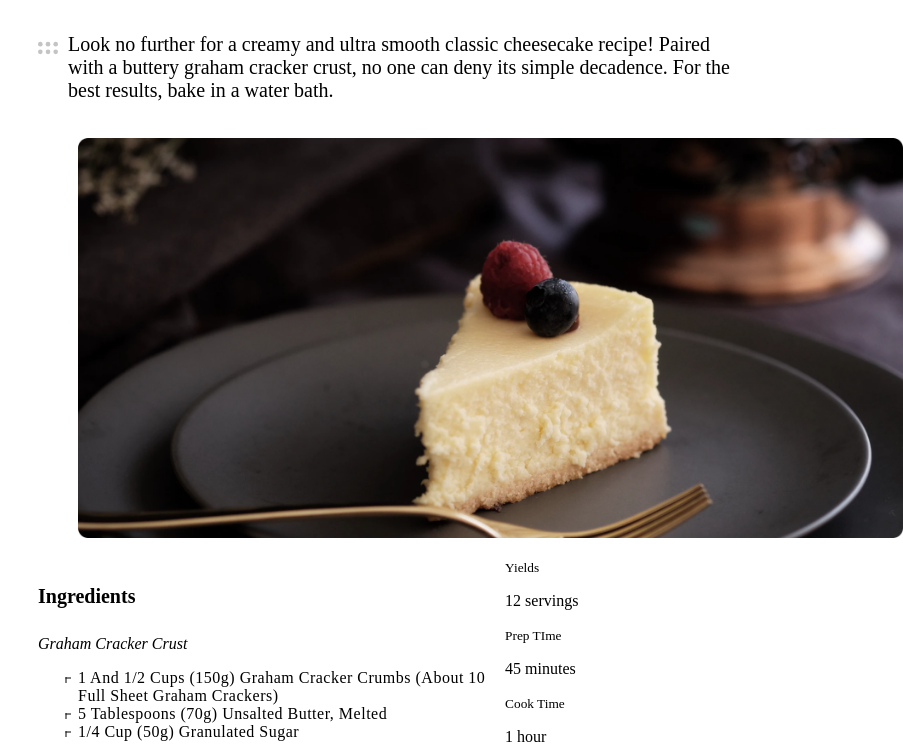
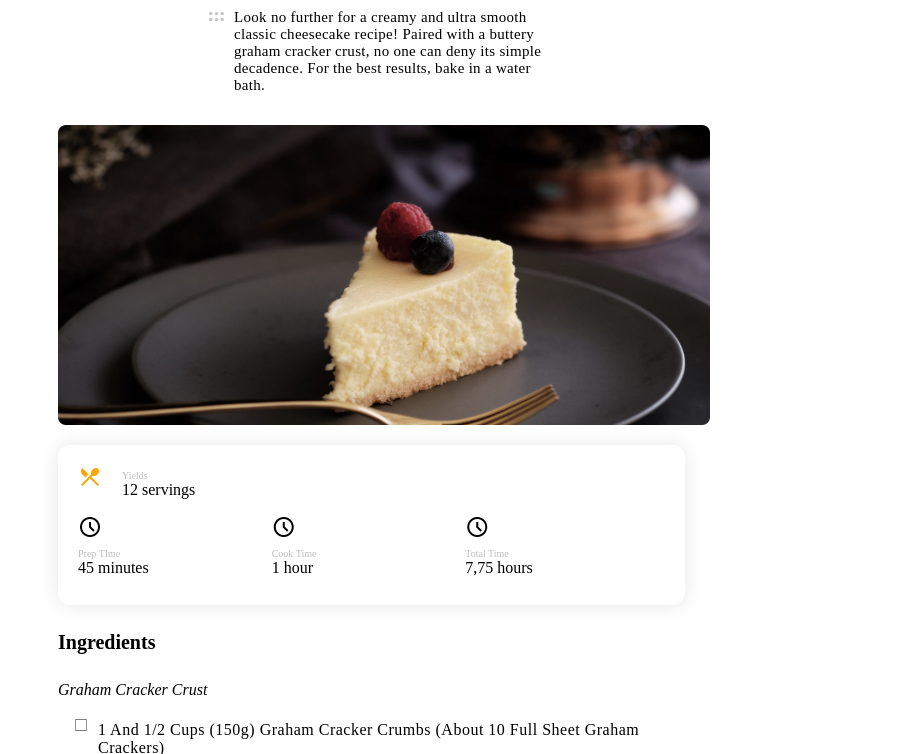
Before and after one commit to ClaydLena/rdw_html_css, a plain HTML site: page index.html in a window 768 px wide. Shown: the part 81-835 px from the top of the page, 903 px wide, since content can reach past the window. Drawn offline with nearby package versions, Linux system fonts and the light colour scheme; a script that the page names is missing; files whose address does not match are found by name.

Commit message:
adicionando media queries

```diff
--- a/index.html
+++ b/index.html
@@ -8,6 +8,7 @@
     <link rel="shortcut icon" href="./assets/devchallenges.png" type="image/x-icon">
     <link rel="stylesheet" href="./style.css">
     <script src="./script.js"></script>
+    <link rel="stylesheet" href="https://fonts.googleapis.com/css2?family=Material+Symbols+Outlined:opsz,wght,FILL,GRAD@20..48,100..700,0..1,-50..200" />
 </head>
 <body>
     <header>
@@ -98,33 +99,33 @@
                     </ol>
 
                 </div>
-                <em>Source: https://sallysbakingaddiction.com/classic-cheesecake/</em>
+                <em class="source">Source: https://sallysbakingaddiction.com/classic-cheesecake/</em>
             </main>
             <aside>
                 <div class="recipe-details">
                     <div class="recipe-detail-item">
-                        <i></i>
+                        <span class="material-symbols-outlined">restaurant_menu</span>
                         <div class="recipe-detail-item-txt">
                             <small>Yields</small>
                             <p>12 servings</p>
                         </div>
                     </div>
                     <div class="recipe-detail-item">
-                        <i></i>
+                        <span class="material-symbols-outlined">schedule</span>
                         <div class="recipe-detail-item-txt">
                             <small>Prep TIme</small>
                             <p>45 minutes</p>
                         </div>
                     </div>
                     <div class="recipe-detail-item">
-                        <i></i>
+                        <span class="material-symbols-outlined">schedule</span>
                         <div class="recipe-detail-item-txt">
                             <small>Cook Time </small>
                             <p>1 hour</p>
                         </div>
                     </div>
                     <div class="recipe-detail-item">
-                        <i></i>
+                        <span class="material-symbols-outlined">schedule</span>
                         <div class="recipe-detail-item-txt">
                             <small>Total Time</small>
                             <p>7,75 hours</p>
--- a/style.css
+++ b/style.css
@@ -1,65 +1,194 @@
 body{
-    width: auto;
-    overflow-x: hidden;
-    overflow-y: auto;
-    padding:0 30px;
-    height: fit-content;
+    padding:0 150px;
+}
+
+header, section, footer{
+    margin: 0 40px;
+}
+
+.header-text {
+    display: flex;
+    font-size: 15px;
+    flex-direction: row;
+    column-gap: 10px;
+    letter-spacing: 0.3px;
+    width: 540px;
+}
+
+.header-text img {
+    margin-top: 15px;
+    width: 15px;
+    height: 15px;
 }
 
 
-.header-title{
-    font-size: 34px;
+ img {
+    height: 400px;
+    width: 100%;
 }
 
-.header-text{
-    display: flex;
-    font-size: 20px;
-    flex-direction: row;
-    column-gap: 10px;
-}
 
-.header-text img {
-    margin-top: 25px;
-    width: 20px;
-    height: 20px;
-}
-
-.header-intro{
-    align-items: center;
-}
-
-article{
-    width: 90%;
-}
-
-figure img {
-    height: 400px;
-    padding: 0;
-}
-
-.sec-title{
+.sec-title {
     font-size: 20px;
 }
 
-.ingredients-list{
+.ingredients-list {
+    align-items: center;
     letter-spacing: 0.5px;
-    list-style:url('./assets/square.svg');
+    list-style: url('./assets/check_box.svg');
     text-transform: capitalize;
 }
 
 
-.instructions-list .instruction-list-item{
+.instructions-list .instruction-list-item {
     letter-spacing: 0.5px;
     margin-top: 15px;
     counter-increment: step-counter;
-
 }
 
 .instructions-list .instruction-list-item::marker {
     color: orange;
 }
 
-section{
+section {
     display: grid;
-    grid-template-columns: 75% 25%;
+    grid-template-columns: 80% 20%;
 }
+
+.source {
+    color: #BDBDBD;
+}
+
+.recipe-details{
+    background: #FFFFFF;
+    box-shadow: 0px 0px 20px rgba(0, 0, 0, 0.1);
+    border-radius: 12px;
+    width: fit-content;
+    padding: 20px;
+    width: 80%;
+}
+
+.recipe-detail-item{
+    display: flex;
+    flex-direction: row;
+    column-gap: 20px;
+}
+
+.recipe-detail-item:nth-child(1) span{
+    color: orange;
+}
+
+.recipe-detail-item-txt small  {
+    font-size: 10px;
+    color: #BDBDBD;
+}
+
+.recipe-detail-item-txt p{
+    margin-top:-2px;
+}
+
+body footer {
+    color: #BDBDBD;
+    font-size: 20;
+    text-align: center;
+}
+
+/* Media queries */
+@media screen and (max-width:1024px) and (min-width:768px) {
+    figure img {
+        height: 300px;
+        width: 100%;
+        margin: auto;
+    }
+
+    .source{
+        font-size: 12px;
+    }
+
+}
+
+@media screen and (max-width:768px) {
+    body{
+        padding:0 10px;
+        display: flex;
+        flex-direction: column;
+    }
+
+    .header-text {
+        display: flex;
+        width: 350px;
+        margin: 0 auto;
+    }
+
+    .header-text img {
+        margin-top: 15px;
+        width: 15px;
+        height: 15px;
+    }
+
+
+     img {
+        height: 200px;
+        width: 100%;
+    }
+
+
+
+    .instructions-list .instruction-list-item {
+        letter-spacing: 0.5px;
+        margin-top: 15px;
+        counter-increment: step-counter;
+    }
+
+    .instructions-list .instruction-list-item::marker {
+        color: orange;
+    }
+
+    section {
+        display: flex;
+        flex-direction: column-reverse;
+    }
+
+    .source {
+        color: #BDBDBD;
+    }
+
+    .recipe-details{
+        background: #FFFFFF;
+        box-shadow: 0px 0px 20px rgba(0, 0, 0, 0.1);
+        border-radius: 12px;
+        padding: 20px;
+        height: 120px;
+        width: 90%;
+    }
+
+    .recipe-detail-item{
+        display: flex;
+        flex-direction: row;
+        column-gap: 20px;
+    }
+
+
+
+    .recipe-detail-item:nth-child(2),.recipe-detail-item:nth-child(3), .recipe-detail-item:nth-child(4) {
+        display: inline;
+        float: left;
+        width: 33%;
+    }
+
+
+    .recipe-detail-item-txt small  {
+        font-size: 10px;
+        color: #BDBDBD;
+    }
+
+    .recipe-detail-item-txt p{
+        margin-top:-2px;
+    }
+
+    body footer {
+        color: #BDBDBD;
+        font-size: 20;
+        text-align: center;
+    }
+}
```
Also changed, not shown: assets/check_box.svg (added), assets/square.svg (deleted), 1 other file.
